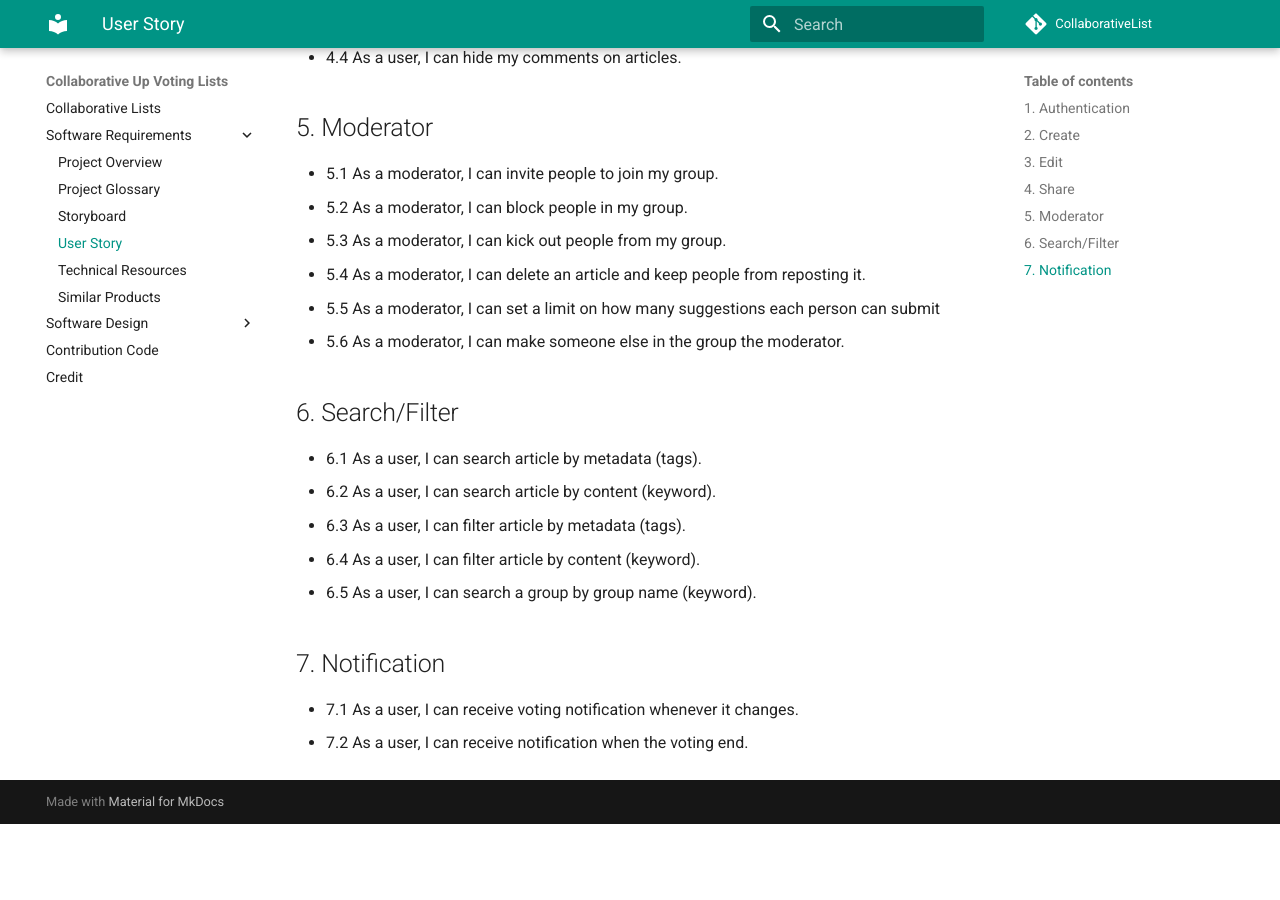
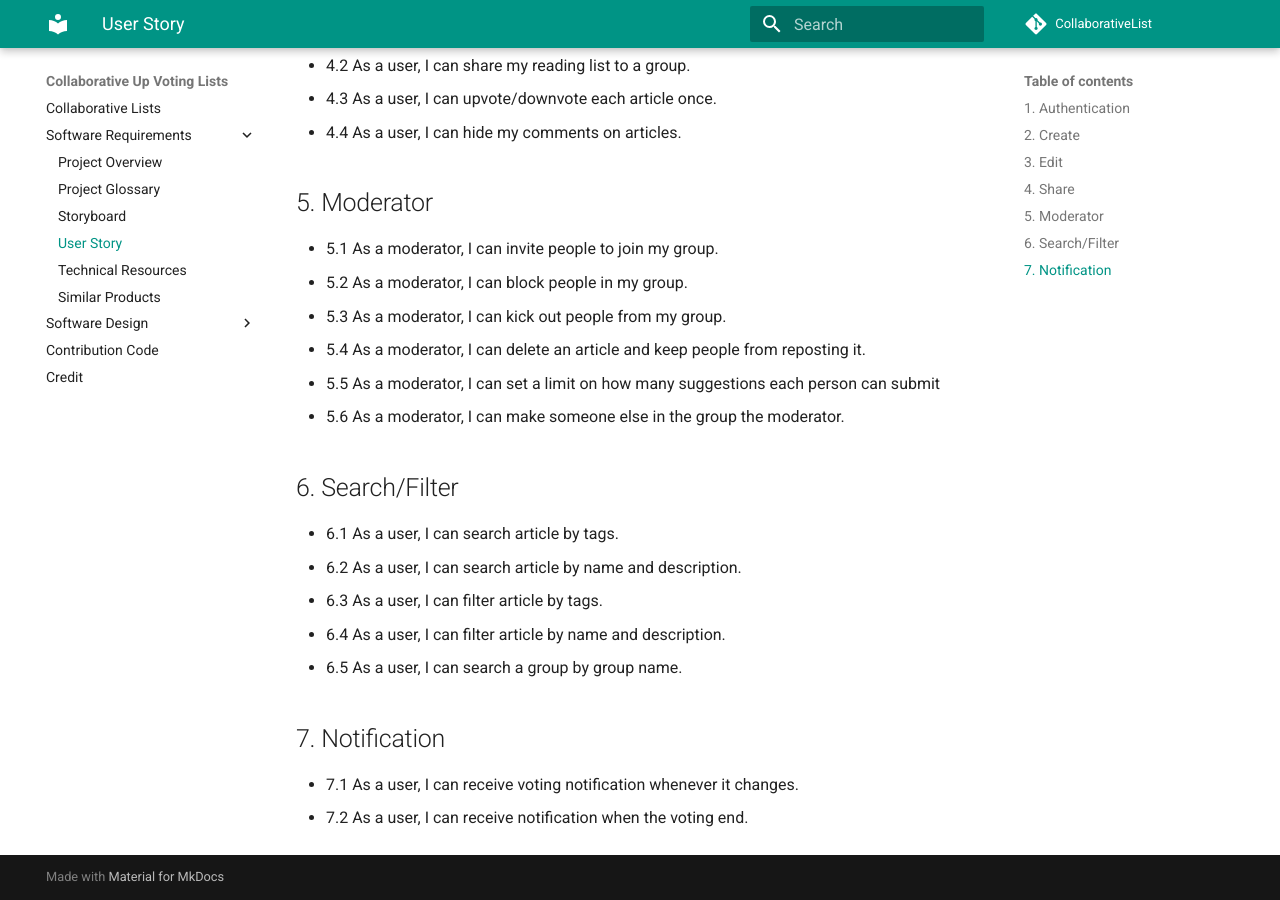
Before and after one commit to TeamGhostBuster/CollaborativeList, an MkDocs documentation site: the page built from docs/requirement-document/user-stories.md, in a window 1280 px wide and 900 px high, scrolled down 1702 px. Built offline with MkDocs 1.6.1 and Material for MkDocs 9.7.7, drawn with Linux system fonts in a browser that asks for light colours; comment, search, counter and statistics services are not loaded; old or Windows-style settings are respelled for this version of MkDocs; before the commit the page ends 2526 px from its top, so only the background shows below that; some of the changed text lies outside the part shown.

Commit message:
Update user-stories.md

```diff
--- a/docs/requirement-document/user-stories.md
+++ b/docs/requirement-document/user-stories.md
@@ -16,7 +19,7 @@
     * The list is displayed under the group.
 
 ## 3. Edit
-- 3.1 As a user, I can make note on each article.
+- 3.1 As a user, I can add description to each article.
 - 3.2 As a user, I can comment on each article.
 - 3.3 As a user, I can rename lists.
     * The list name is changed.
@@ -55,11 +58,11 @@
 - 5.6 As a moderator, I can make someone else in the group the moderator.
 
 ## 6. Search/Filter
-- 6.1 As a user, I can search article by metadata (tags).
-- 6.2 As a user, I can search article by content (keyword).
-- 6.3 As a user, I can filter article by metadata (tags).
-- 6.4 As a user, I can filter article by content (keyword).
-- 6.5 As a user, I can search a group by group name (keyword).
+- 6.1 As a user, I can search article by tags.
+- 6.2 As a user, I can search article by name and description.
+- 6.3 As a user, I can filter article by tags.
+- 6.4 As a user, I can filter article by name and description.
+- 6.5 As a user, I can search a group by group name.
 
 ## 7. Notification
 - 7.1 As a user, I can receive voting notification whenever it changes.
```
Also changed, not shown: other parts of docs/requirement-document/user-stories.md (+3 -0 lines).
